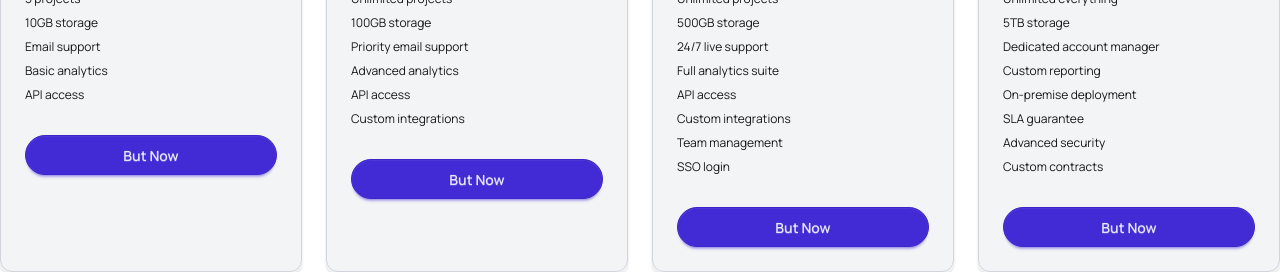
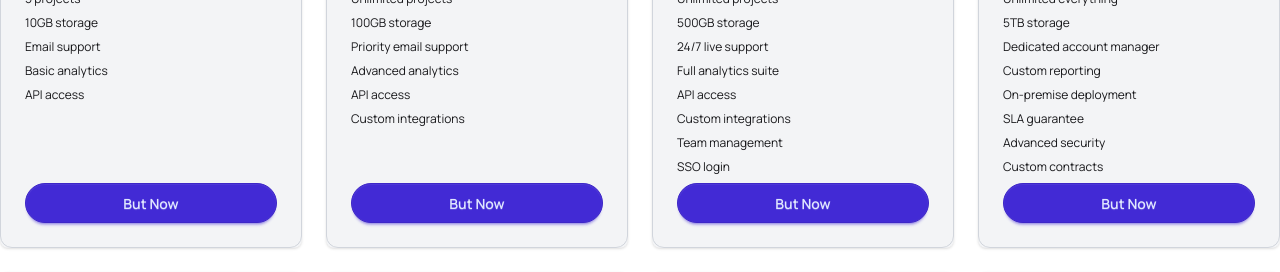
Before and after one commit to TonoySharma/assignment-6, a React (Vite) app: page / in a window 1280 px wide. Shown: the part 1680-1952 px from the top of the page. Built offline with nearby package versions, Linux system fonts and the light colour scheme.

Commit message:
button position solve

```diff
--- a/src/components/premiumCards/AllCard2.jsx
+++ b/src/components/premiumCards/AllCard2.jsx
@@ -51,7 +51,7 @@ const AllCard2 = ({card, carts, setCarts}) => {
               ))}
             </ul>
 
-            <div className="mt-6">
+            <div className="mt-auto">
               <button onClick={handleAddCard} className="btn btn-primary btn-block rounded-3xl ">
                 {isAdd ? "Add To Card" : "But Now"}
               </button>
```
